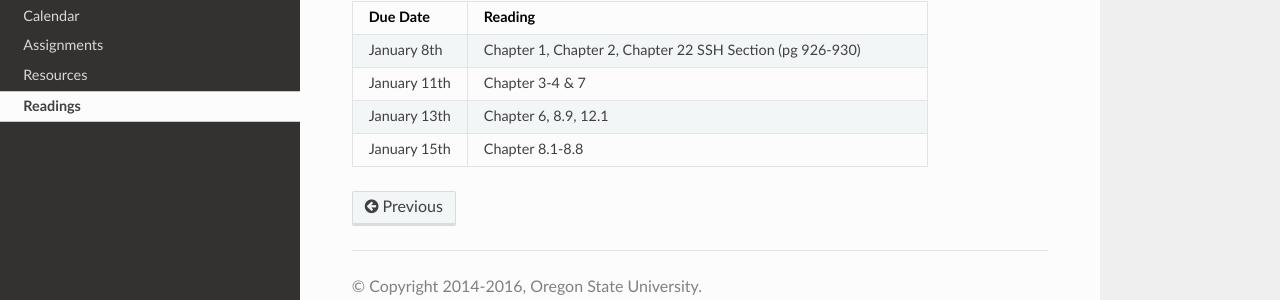
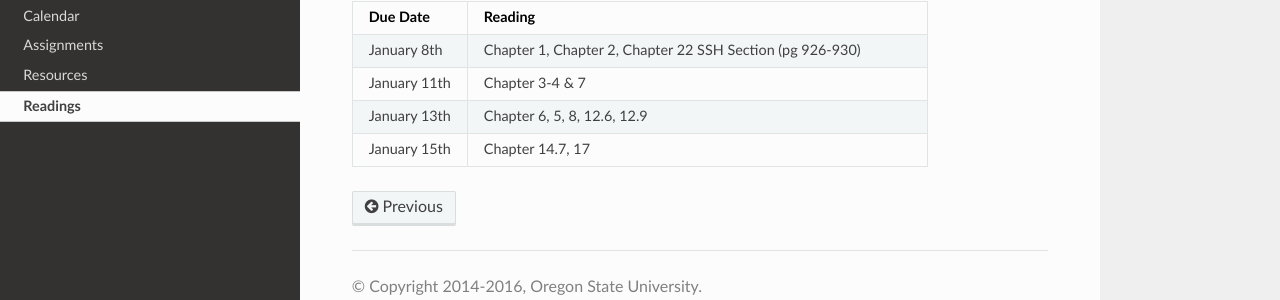
Before and after one commit to osuosl/cs312, a Sphinx documentation site: the page built from source/readings.rst, in a window 1280 px wide. Shown: the part 159-459 px from the top of the page. Built offline with Sphinx 7.4.7 and the Read the Docs theme 2.0.0, drawn with Linux system fonts in a browser that asks for light colours.

Commit message:
Update readings

```diff
--- a/source/_static/calendar.csv
+++ b/source/_static/calendar.csv
@@ -5,8 +5,8 @@ W 1/6,:slides:ref:`01_linux_basics`
 F 1/8,:slides:ref:`02_linux_basics`,":ref:`Ch. 1, Ch. 2, Ch 22 (SSH) <readings>`"
 ,**Week 2**,
 M 1/11,:slides:ref`03_linux_Basics`,":ref:`Ch. 3-4 & 7 <readings>`, HW #1 Assigned"
-W 1/13,Troubleshooting and Bash,:ref:`Ch 6, 8.9, 12.1 <readings>`
-F 1/15,DNS & DHCP,
+W 1/13,Troubleshooting and Bash,:ref:`Ch 6, 5, 8, 12.6, 12.9 <readings>`
+F 1/15,DNS & DHCP,:ref:`Ch 14.7, 17 <readings>`
 ,**Week 3**,
 M 1/18,No Class / MLK,HW #1 Due
 W 1/20,"Syslog, Cron & Software RAID",Project #1 Assigned
--- a/source/readings.rst
+++ b/source/readings.rst
@@ -9,5 +9,5 @@ Readings
 
     January 8th, "Chapter 1, Chapter 2, Chapter 22 SSH Section (pg 926-930)"
     January 11th, "Chapter 3-4 & 7"
-    January 13th, "Chapter 6, 8.9, 12.1"
-    January 15th, "Chapter 8.1-8.8"
+    January 13th, "Chapter 6, 5, 8, 12.6, 12.9"
+    January 15th, "Chapter 14.7, 17"
```
Also changed, not shown: source/slides/03_linux_basics.rst (+2 -5 lines).
